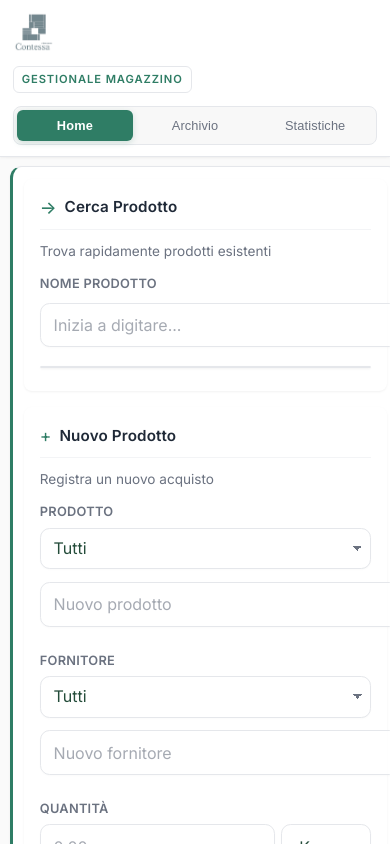
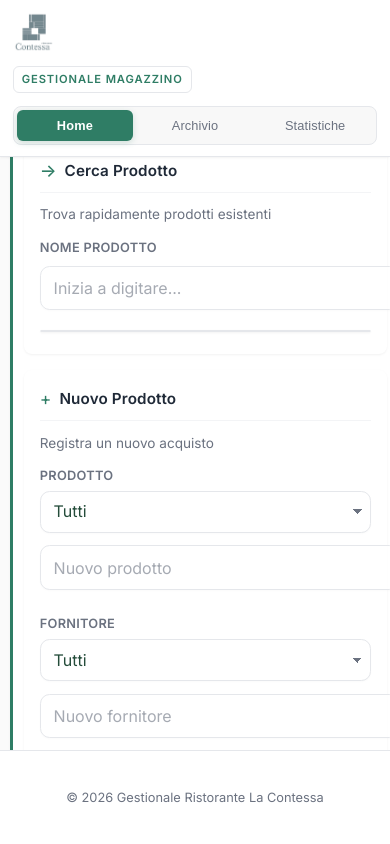
Before and after one commit to Matteo-00/GestionaleContessa, a plain HTML site: page index.html in a window 390 px wide. Shown: the top 844 px of the page. Drawn offline with nearby package versions, Linux system fonts and the light colour scheme.

Commit message:
Fix iPhone: Header e footer fissi, scroll funzionante sul contenuto

```diff
--- a/css/mobile-responsive.css
+++ b/css/mobile-responsive.css
@@ -33,10 +33,21 @@
 
 /* Mobile (max-width: 768px) - ESPERIENZA MAGNIFICA */
 @media(max-width:768px){
-  /* Layout base mobile */
+  /* Layout base mobile - FIXED HEADER E FOOTER */
+  html {
+    height: 100%;
+    overflow: hidden;
+  }
+
   body {
     padding-left: 0;
     font-size: 15px;
+    height: 100%;
+    display: flex;
+    flex-direction: column;
+    overflow: hidden;
+    position: fixed;
+    width: 100%;
   }
 
   /* Nascondi sidebar, mostra logo in topbar */
@@ -44,13 +55,21 @@
     display: none;
   }
 
-  /* Topbar ottimizzata mobile con logo */
+  /* Topbar FISSA in alto */
   .topbar {
+    position: fixed;
+    top: 0;
+    left: 0;
+    right: 0;
+    z-index: 100;
     padding: 0.8rem 1rem;
     flex-direction: row;
     gap: 0.8rem;
     align-items: center;
     flex-wrap: wrap;
+    background: white;
+    border-bottom: 1px solid var(--border);
+    flex-shrink: 0;
   }
 
   /* Logo mobile nell'header */
@@ -92,10 +111,25 @@
 
   /* Layout colonne singole con scroll abilitato */
   main {
+    flex: 1;
     overflow-y: auto;
+    overflow-x: hidden;
     -webkit-overflow-scrolling: touch;
-    height: auto;
-    min-height: 100vh;
+    padding: 1rem;
+    margin-top: 120px; /* Spazio per topbar fissa */
+    margin-bottom: 60px; /* Spazio per footer fisso */
+  }
+
+  /* Footer FISSO in basso */
+  footer {
+    position: fixed;
+    bottom: 0;
+    left: 0;
+    right: 0;
+    z-index: 100;
+    background: white;
+    border-top: 1px solid var(--border);
+    flex-shrink: 0;
   }
 
   .new-main-flex, .card-flex {
@@ -114,6 +148,12 @@
     padding: 0.8rem;
     max-height: none;
     border-radius: 12px;
+    margin-bottom: 1rem;
+  }
+
+  .page {
+    min-height: auto;
+    padding-bottom: 2rem;
   }
 
   /* Form mobile friendly */
@@ -340,29 +380,7 @@
 
   main {
     padding: 0.6rem;
+    margin-top: 120px;
+    margin-bottom: 60px;
   }
 }
-
-/* Fix scroll mobile - assicura che il body possa scrollare */
-@media(max-width:768px){
-  html, body {
-    overflow-x: hidden;
-    overflow-y: auto;
-    height: auto;
-    min-height: 100vh;
-  }
-
-  body {
-    position: relative;
-  }
-
-  .page {
-    overflow: visible;
-    min-height: auto;
-  }
-
-  /* Assicura che i contenuti non escano dallo schermo */
-  .card {
-    overflow: visible;
-  }
-}
```
